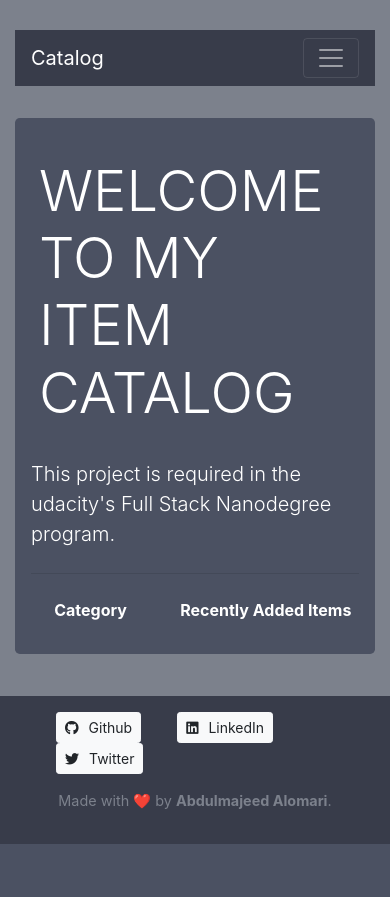
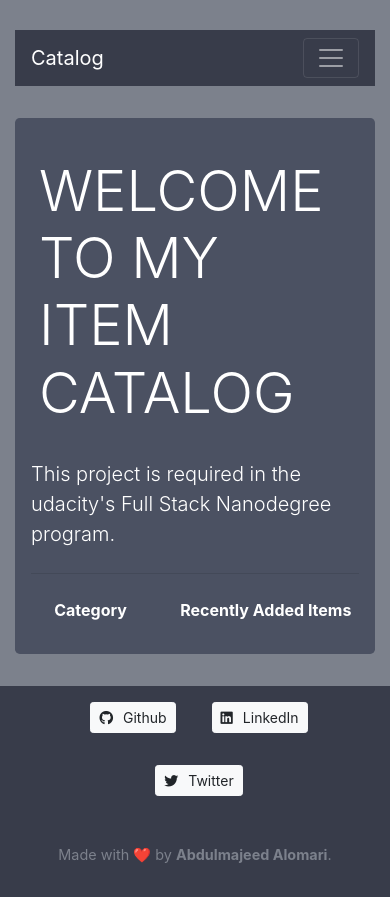
Before and after one commit to AbdulmajeedAlOmari/item-catalog-project, a Flask app: page /catalog in a window 390 px wide. Before the commit the page ends 844 px from the top, so only its background shows below. Run offline with Flask 2, Linux system fonts and the light colour scheme; some libraries are stand-ins or nearby versions.

Commit message:
fix: Make footer at the bottom of the page in Mobile devices

```diff
--- a/static/footer.css
+++ b/static/footer.css
@@ -1,7 +1,6 @@
 .footer {
   font-size: 90%;
   background-color: gray;
-  position:absolute;
   bottom:0;
   width:100%;
   background: #383c4a;
@@ -22,6 +21,10 @@ ul.links li {
   margin-right: 2rem;
 }
 
+.myButton {
+  margin-bottom: 2rem;
+}
+
 .madeBy {
   color: #7c818c;
 }
--- a/static/styles.css
+++ b/static/styles.css
@@ -1,5 +1,7 @@
-body {
+html, body {
+  height: 100%;
   background-color: #7c818c;
+  margin: 0;
 }
 
 .myAnchor {
--- a/templates/common/footer.html
+++ b/templates/common/footer.html
@@ -1,13 +1,13 @@
     </div>
 
-    <footer class="container-fluid p-3 p-md-5 footer">
+    <footer class="container-fluid p-3 p-md-5 navbar-fixed-bottom footer align-self-end" align="center">
       <ul class="links">
-        <li><a class="btn btn-light btn-sm" href="https://github.com/AbdulmajeedAlOmari"><i class="fab fa-github icon"></i>Github</a></li>
-        <li><a class="btn btn-light btn-sm" href="https://www.linkedin.com/in/abdulmajeedmmo/"><i class="fab fa-linkedin icon"></i>LinkedIn</a></li>
-        <li><a class="btn btn-light btn-sm" href="https://twitter.com/AmmAlomari"><i class="fab fa-twitter icon"></i>Twitter</a></li>
+        <li><a class="btn btn-light btn-sm myButton" href="https://github.com/AbdulmajeedAlOmari"><i class="fab fa-github icon"></i>Github</a></li>
+        <li><a class="btn btn-light btn-sm myButton" href="https://www.linkedin.com/in/abdulmajeedmmo/"><i class="fab fa-linkedin icon"></i>LinkedIn</a></li>
+        <li><a class="btn btn-light btn-sm myButton" href="https://twitter.com/AmmAlomari"><i class="fab fa-twitter icon"></i>Twitter</a></li>
       </ul>
 
-      <p class="madeBy" align="center">
+      <p class="madeBy">
         Made with ❤️ by <strong>Abdulmajeed Alomari</strong>.
       </p>
     </footer>
```
